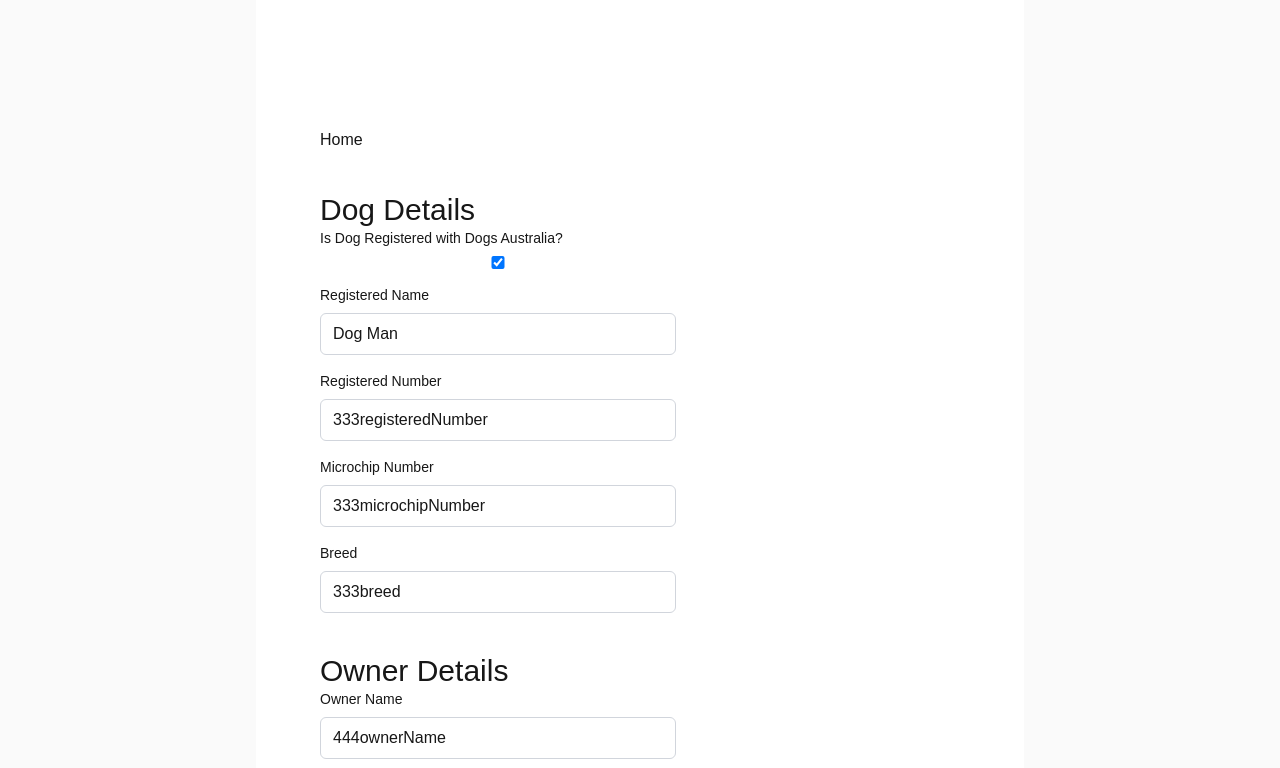
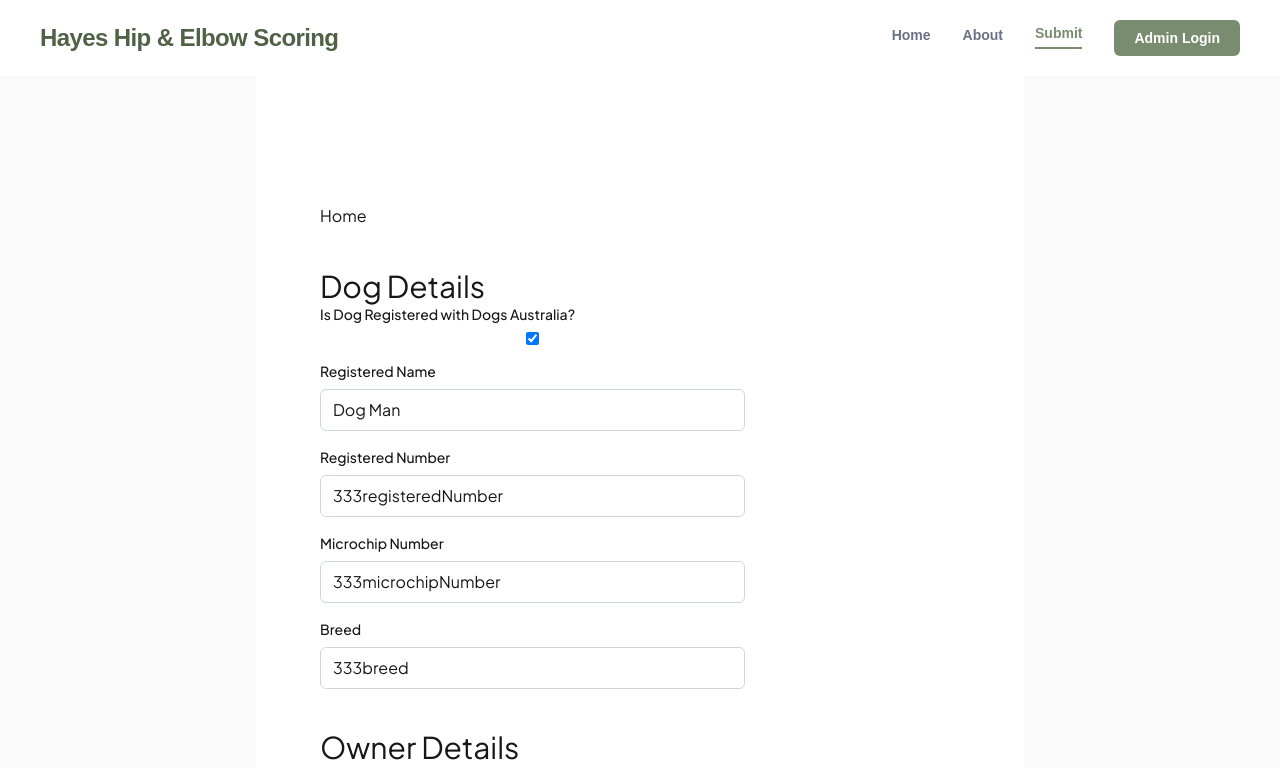
Before and after one commit to CodedBeats/Hayes_Hip_and_Elbow_Scoring, a Next.js app: page /submit in a window 1280 px wide. Shown: the top 768 px of the page. Built offline with nearby package versions, Linux system fonts and the light colour scheme; no server answers.

Commit message:
feat: integrated navbar onto all pages

```diff
--- a/app/layout.tsx
+++ b/app/layout.tsx
@@ -1,8 +1,10 @@
 // dependencies
 import type { Metadata } from "next";
-import { Geist, Geist_Mono } from "next/font/google";
+import { Geist, Geist_Mono, Plus_Jakarta_Sans } from "next/font/google";
 // style
 import "../styles/globals.css";
+// components
+import { Navbar } from "@/components/layout/Navbar";
 
 
 // fonts
@@ -14,6 +16,11 @@ const geistMono = Geist_Mono({
     variable: "--font-geist-mono",
     subsets: ["latin"],
 });
+const plusJakartaSans = Plus_Jakarta_Sans({
+    variable: "--font-plus-jakarta-sans",
+    subsets: ["latin"],
+    weight: ["400", "500", "600", "700", "800"],
+});
 
 // idk, probably important
 export const metadata: Metadata = {
@@ -24,8 +31,11 @@ export const metadata: Metadata = {
 // this is cool, why haven't I thought about this in the past
 export default function RootLayout({ children }: Readonly<{ children: React.ReactNode }>) {
     return (
-        <html lang="en" className={`${geistSans.variable} ${geistMono.variable} h-full antialiased`}>
-            <body className="min-h-full flex flex-col">{children}</body>
+        <html lang="en" className={`${geistSans.variable} ${geistMono.variable} ${plusJakartaSans.variable} h-full antialiased`}>
+            <body className="min-h-full flex flex-col">
+                <Navbar />
+                {children}
+            </body>
         </html>
     );
 }
```
